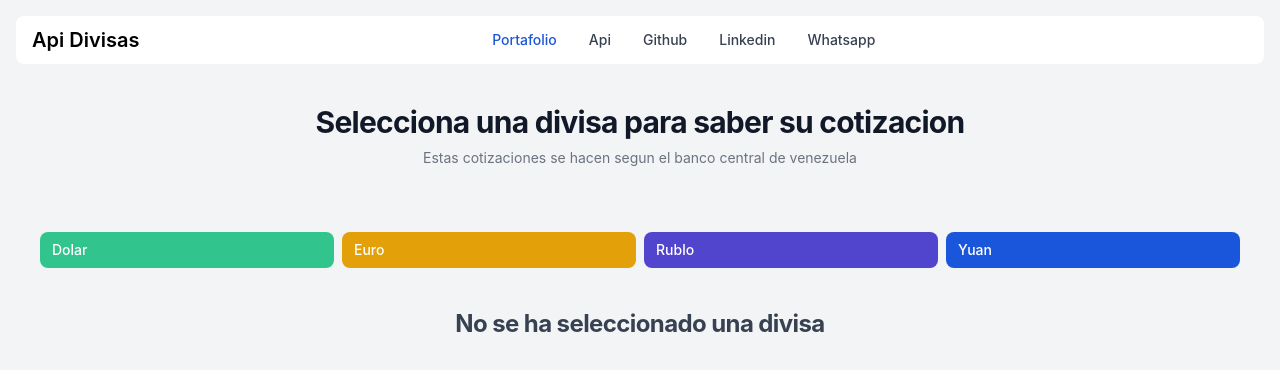
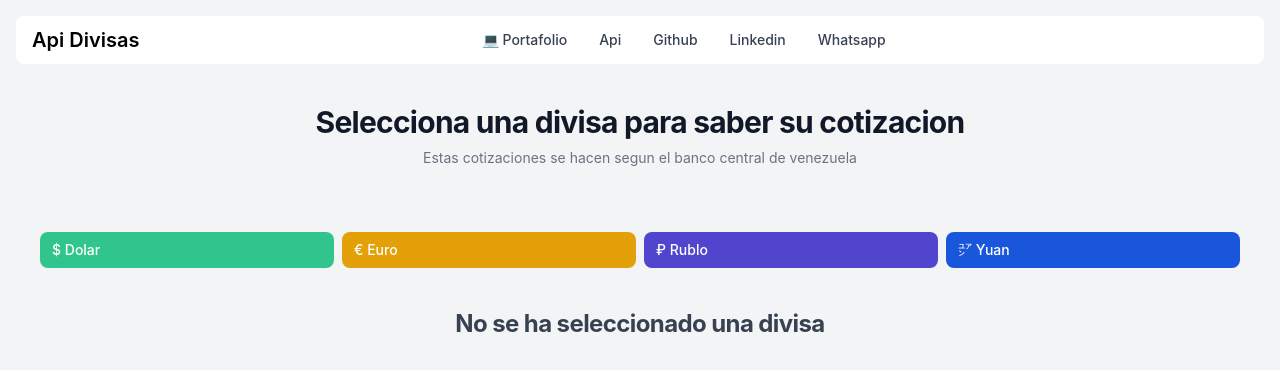
Before and after one commit to andresmarquez02/api-divisas-vnzla, a plain HTML site: page index.html in a window 1280 px wide. Drawn offline with Linux system fonts and the light colour scheme; a script that the page names is missing.

Commit message:
ajustes de iconos

```diff
--- a/asset/js/index.js
+++ b/asset/js/index.js
@@ -22,12 +22,10 @@ button_divisa.forEach((e)=>{
         const c = fetch(`https://api-divisas-ve.herokuapp.com/v1/${money}`)
         .then(res => res.json())
         .then(json => {
-            console.log(json);
             res.innerHTML = `La cotizacion del ${json.data.iso} es de = `+json.data.value+" Bs.D";
         })
         .catch(error => {
-            console.log(error);
-            res.innerHTML = error;
+            res.innerHTML = "Error inesperado intenta de nuevo";
         });
     });
 });
--- a/index.html
+++ b/index.html
@@ -36,13 +36,13 @@
                 <div class="items-center justify-between hidden w-full md:flex md:w-auto md:order-1" id="mobile-menu-4">
                     <ul class="flex flex-col mt-4 md:flex-row md:space-x-8 md:mt-0 md:text-sm md:font-medium">
                         <li>
-                            <a href="https://andresmarquez02.github.io/andres/" class="block py-2 pl-3 pr-4 text-white bg-blue-700 rounded md:bg-transparent md:text-blue-700 md:p-0 dark:text-white" aria-current="page">Portafolio</a>
+                            <a href="https://andresmarquez02.github.io/andres/" class="block py-2 pl-3 pr-4 text-gray-700 border-b border-gray-100 hover:bg-gray-50 md:hover:bg-transparent md:border-0 md:hover:text-blue-700 md:p-0 md:dark:hover:text-white dark:text-gray-400 dark:hover:bg-gray-700 dark:hover:text-white md:dark:hover:bg-transparent dark:border-gray-700 " aria-current="page">💻 Portafolio</a>
                         </li>
                         <li>
-                            <a href="https://api-divisas-ve-web.pages.dev/" class="block py-2 pl-3 pr-4 text-gray-700 border-b border-gray-100 hover:bg-gray-50 md:hover:bg-transparent md:border-0 md:hover:text-blue-700 md:p-0 md:dark:hover:text-white dark:text-gray-400 dark:hover:bg-gray-700 dark:hover:text-white md:dark:hover:bg-transparent dark:border-gray-700">Api</a>
+                            <a href="https://api-divisas-ve-web.pages.dev/" class="block py-2 pl-3 pr-4 text-gray-700 border-b border-gray-100 hover:bg-gray-50 md:hover:bg-transparent md:border-0 md:hover:text-blue-700 md:p-0 md:dark:hover:text-white dark:text-gray-400 dark:hover:bg-gray-700 dark:hover:text-white md:dark:hover:bg-transparent dark:border-gray-700"> Api</a>
                         </li>
                         <li>
-                            <a href="https://github.com/andresmarquez02" class="block py-2 pl-3 pr-4 text-gray-700 border-b border-gray-100 hover:bg-gray-50 md:hover:bg-transparent md:border-0 md:hover:text-blue-700 md:p-0 md:dark:hover:text-white dark:text-gray-400 dark:hover:bg-gray-700 dark:hover:text-white md:dark:hover:bg-transparent dark:border-gray-700">Github</a>
+                            <a href="https://github.com/andresmarquez02" class="block py-2 pl-3 pr-4 text-gray-700 border-b border-gray-100 hover:bg-gray-50 md:hover:bg-transparent md:border-0 md:hover:text-blue-700 md:p-0 md:dark:hover:text-white dark:text-gray-400 dark:hover:bg-gray-700 dark:hover:text-white md:dark:hover:bg-transparent dark:border-gray-700"> Github</a>
                         </li>
                         <li>
                             <a href="https://www.linkedin.com/in/andres-marquez-02/" class="block py-2 pl-3 pr-4 text-gray-700 border-b border-gray-100 hover:bg-gray-50 md:hover:bg-transparent md:border-0 md:hover:text-blue-700 md:p-0 md:dark:hover:text-white dark:text-gray-400 dark:hover:bg-gray-700 dark:hover:text-white md:dark:hover:bg-transparent dark:border-gray-700">Linkedin</a>
@@ -62,16 +62,16 @@
             <div class="w-full p-6 md:w-8/12 lg:w-7/12 xl:6/12">
                 <div class="grid gap-2 md:grid-cols-4 sm:grid-cols-2">
                     <button type="button" id="button_divisa" aria-value="dollar" class="inline-flex items-center px-3 py-2 text-sm font-medium text-center text-white bg-green-400 rounded-lg hover:bg-green-400 focus:ring-4 focus:outline-none focus:ring-green-300 dark:bg-green-400 dark:hover:bg-green-500 dark:focus:ring-green-400">
-                        Dolar
+                        $ Dolar
                     </button>
                     <button type="button" id="button_divisa" aria-value="euro" class="inline-flex items-center px-3 py-2 text-sm font-medium text-center text-white bg-yellow-400 rounded-lg hover:bg-yellow-500 focus:ring-4 focus:outline-none focus:ring-yellow-300 dark:bg-yellow-400 dark:hover:bg-yellow-500 dark:focus:ring-yellow-600">
-                        Euro
+                        € Euro
                     </button>
                     <button type="button" id="button_divisa" aria-value="ruble" class="inline-flex items-center px-3 py-2 text-sm font-medium text-center text-white bg-indigo-700 rounded-lg hover:bg-indigo-800 focus:ring-4 focus:outline-none focus:ring-indigo-300 dark:bg-indigo-600 dark:hover:bg-indigo-700 dark:focus:ring-indigo-800">
-                        Rublo
+                        ₽ Rublo
                     </button>
                     <button type="button" id="button_divisa" aria-value="yuan" class="inline-flex items-center px-3 py-2 text-sm font-medium text-center text-white bg-blue-700 rounded-lg hover:bg-blue-800 focus:ring-4 focus:outline-none focus:ring-blue-300 dark:bg-blue-600 dark:hover:bg-blue-700 dark:focus:ring-blue-800">
-                        Yuan
+                        ㍐ Yuan
                     </button>
                 </div>
                 <h5 class="mt-10 mb-2 text-2xl font-bold tracking-tight text-center text-gray-700 dark:text-white" id="response"></h5>
```
Also changed, not shown: 1 other file.
